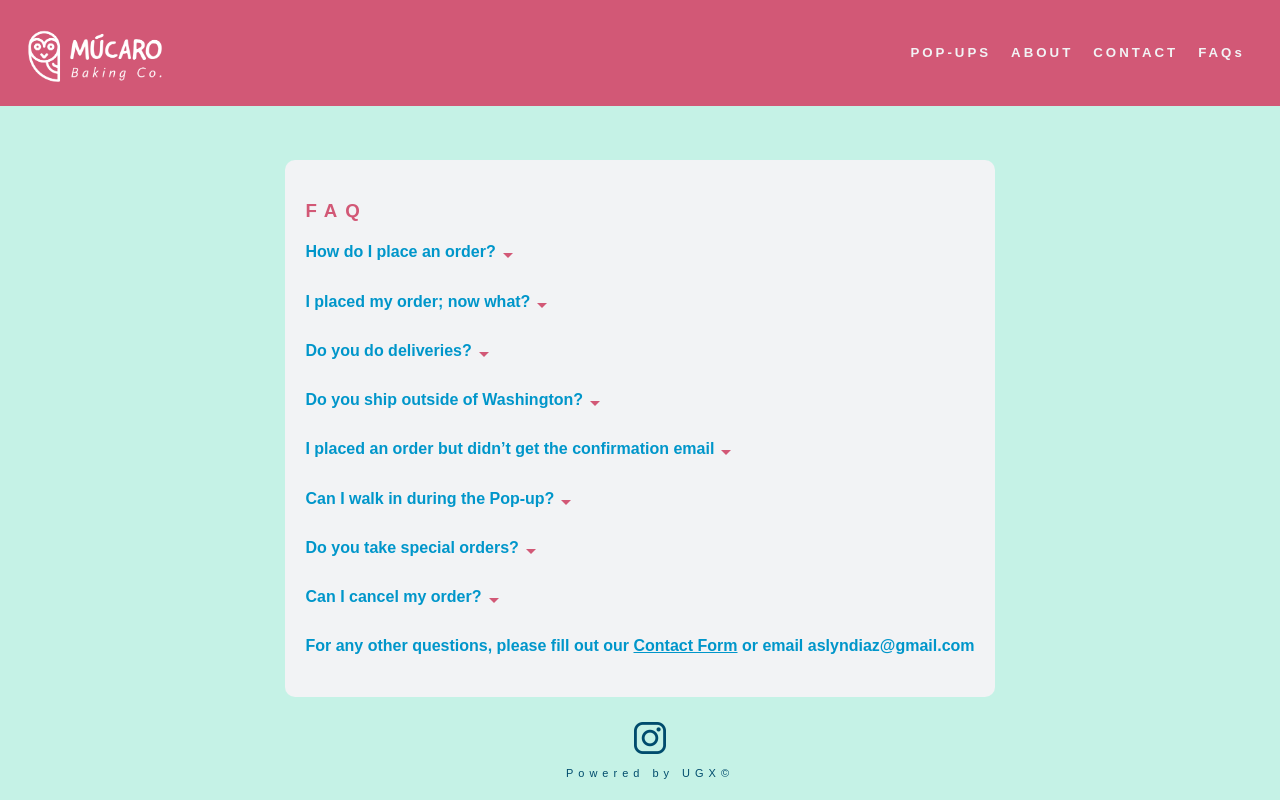
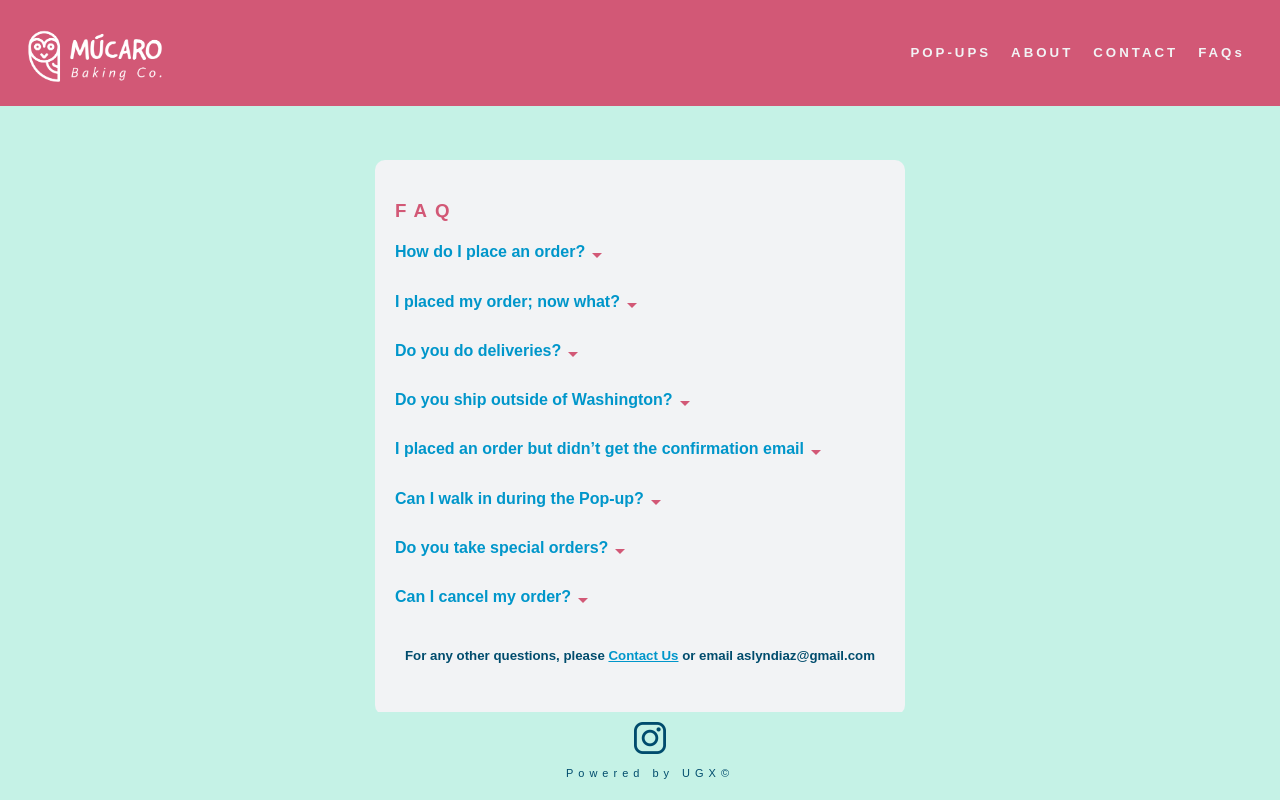
Before and after one commit to Ugonz86/MucaroBakingCo, a React (Create React App) app: page /faqs in a window 1280 px wide. Built offline with nearby package versions, Linux system fonts and the light colour scheme; the HTML template or start-up script is replaced by a standard one; what @aws-amplify/core would draw is missing.

Commit message:
Layout minor update

```diff
--- a/src/App.css
+++ b/src/App.css
@@ -174,12 +174,12 @@ h5 {
   border-radius: 10px;
   text-align: left;
   margin-top: 80px;
-  padding: 10px;
+  padding: 20px;
   z-index: -2;
 }
 
 p.homeInfo{
-  padding: 25px;
+  padding: 5px;
   text-indent: 30px;
   font-size: 15px;
   /* color: #004C6D; */
--- a/src/Header.js
+++ b/src/Header.js
@@ -110,7 +110,7 @@ function Header() {
                 <hr
                   style={{
                     color: "white",
-                    width: "25%",
+                    width: "50%",
                     outline: "none",
                     border: "solid .1px",
                   }}
--- a/src/pages/Faqs.js
+++ b/src/pages/Faqs.js
@@ -79,13 +79,13 @@ function Faqs() {
       <div className="faqsContainer">
         <h3 className="title">FAQ</h3>
         <Accordion faqQuestions={faqQuestions} />
-        <h4>
-          For any other questions, please fill out our{" "}
+        <h5>
+          For any other questions, please{" "}
           <Link to="/contact" className="faqLink">
-            Contact Form
+            Contact Us
           </Link>{" "}
           or email aslyndiaz@gmail.com
-        </h4>
+        </h5>
       </div>
     </div>
   );
```
